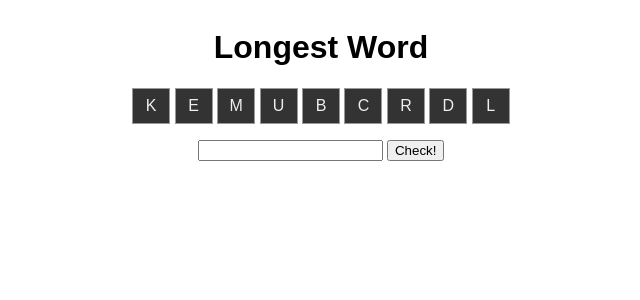
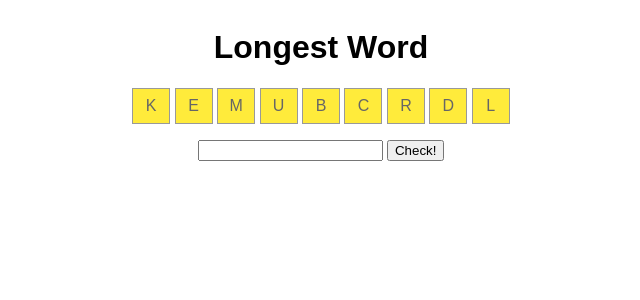
Before and after one commit to raphael-hidalgo/longest-word, a Flask app: page / in a window 1280 px wide. Shown: the top 300 px of the page, without its empty margins (319-959 px from the left). Run offline with Flask 2, Linux system fonts and the light colour scheme.

Commit message:
Change letter grid background-color to yellow

```diff
--- a/static/style.css
+++ b/static/style.css
@@ -14,6 +14,8 @@ body {
   text-align: center;
   background-color: #333;
   color: #eee;
+  background-color: #FFEB3B;
+  color: #666;
 }
 
 #form,
```
